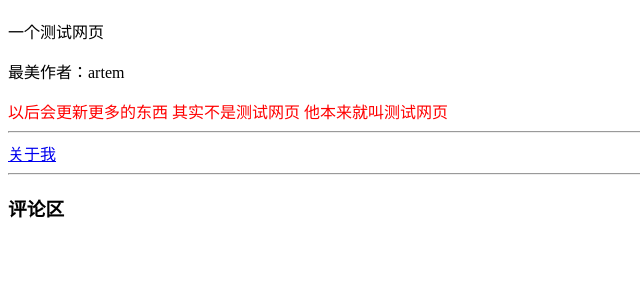
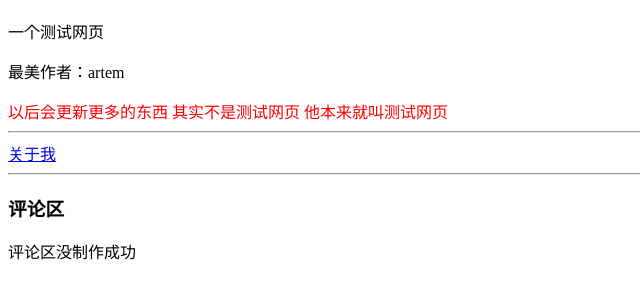
Before and after one commit to aminosi89/wodewangzhan, a plain HTML site: page index.html in a window 1280 px wide. Shown: the part 182-480 px from the top of the page, without its empty margins (0-640 px from the left). Drawn offline with Linux system fonts and the light colour scheme.

Commit message:
Update index.html

```diff
--- a/index.html
+++ b/index.html
@@ -40,5 +40,6 @@
             document.getElementById('comment').value = '';
         });
     </script>
+        <p>评论区没制作成功</p>
 </body>
 </html>
```
